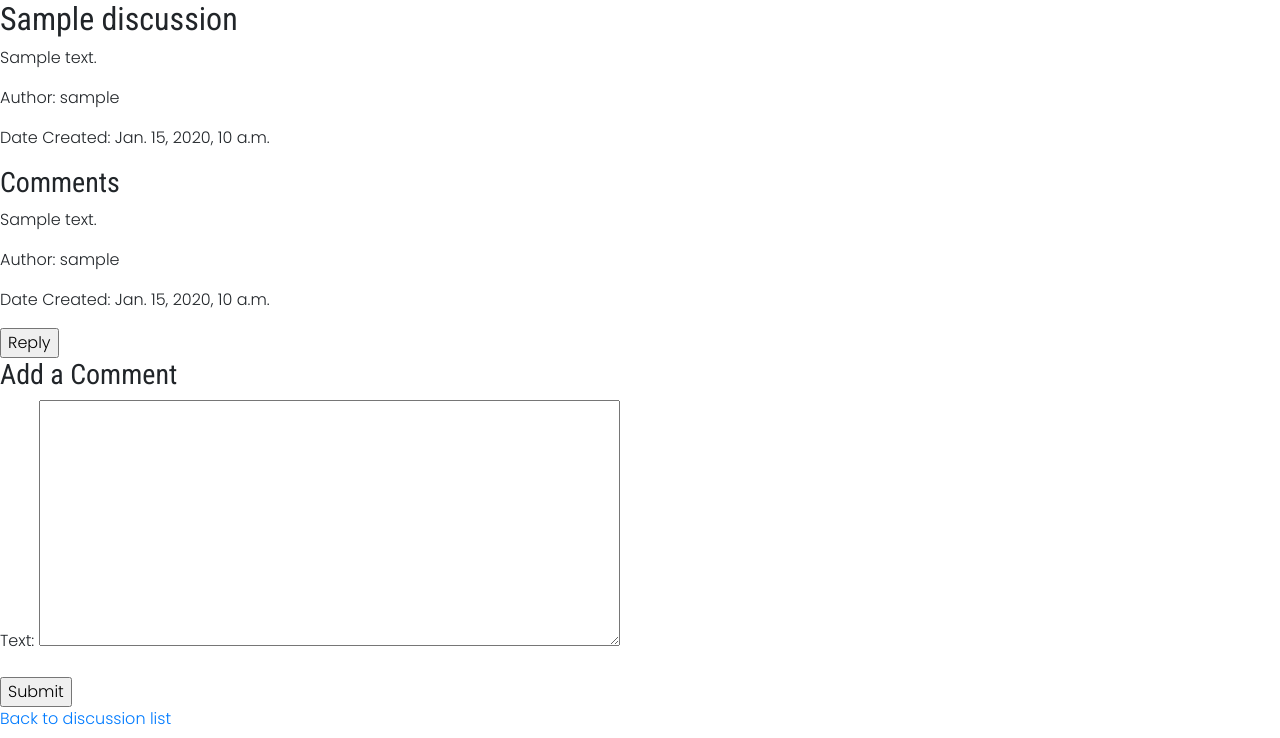
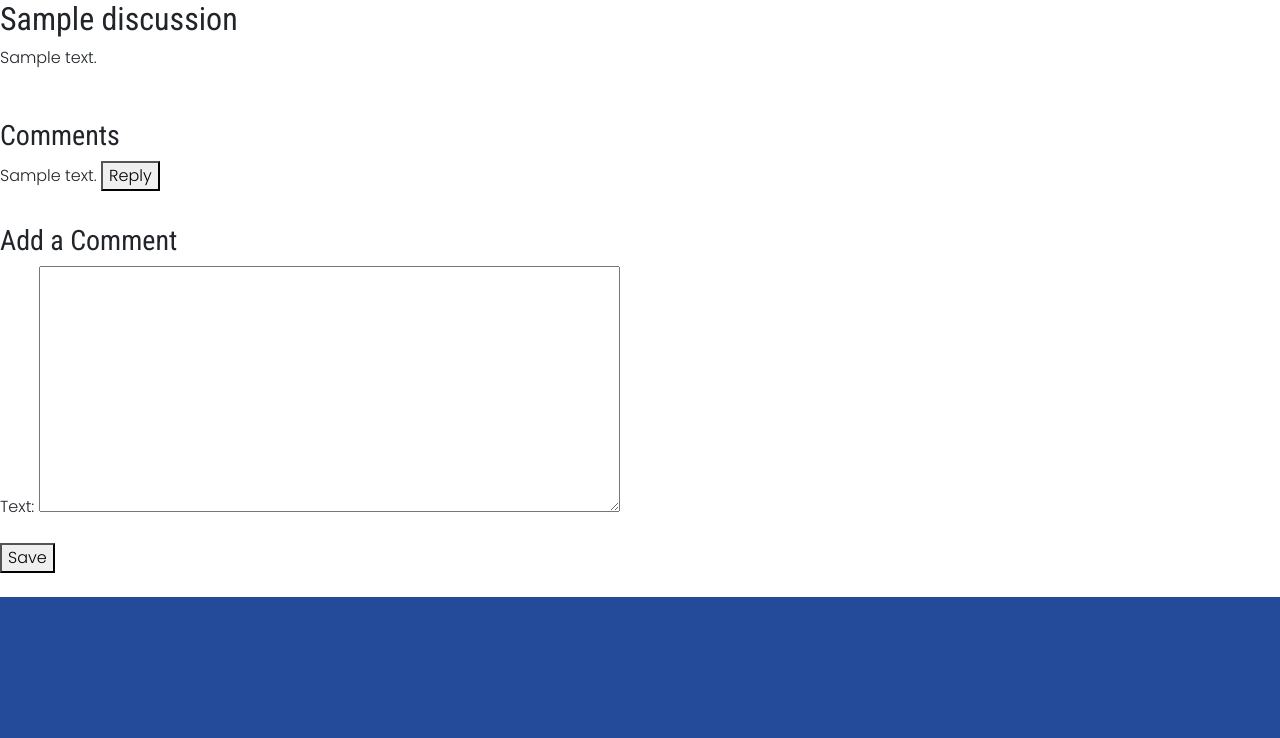
Before and after one commit to AlbinHall/blue-white-blog, a Django app: page /discussions/1/ in a window 1280 px wide. Shown: the part 62-800 px from the top of the page. Run offline with Django 3.2, Linux system fonts and the light colour scheme; tables that the repository leaves empty hold one stand-in row (values such as "Sample post"); some libraries are stand-ins or nearby versions.

Commit message:
add functionality for comments.thread discussion_detail.hmtl

```diff
--- a/bwblog/models.py
+++ b/bwblog/models.py
@@ -74,7 +74,8 @@ class CommentDisc(models.Model):
     date_created = models.DateTimeField(auto_now_add=True)
     discussion = models.ForeignKey(Discussion, on_delete=models.CASCADE, related_name='comments')
     author = models.ForeignKey(User, on_delete=models.CASCADE)
-    parent = models.ForeignKey('self', null=True, blank=True, on_delete=models.CASCADE)
+    parent = models.ForeignKey('self', null=True, blank=True, on_delete=models.CASCADE, related_name='children')
+
 
     def __str__(self):
         return self.text
--- a/templates/base.html
+++ b/templates/base.html
@@ -21,7 +21,7 @@
     <script src="https://cdn.jsdelivr.net/npm/bootstrap@4.6.2/dist/js/bootstrap.bundle.min.js"
         integrity="sha384-Fy6S3B9q64WdZWQUiU+q4/2Lc9npb8tCaSX9FK7E8HnRr0Jz8D6OP9dO5Vg3Q9ct" crossorigin="anonymous">
     </script>
-    <script src="https://code.jquery.com/jquery-3.6.0.min.js"></script>
+    <script src="https://ajax.googleapis.com/ajax/libs/jquery/3.6.3/jquery.min.js"></script>
 
     <!-- CSS only -->
     <link rel="stylesheet" href="https://cdn.jsdelivr.net/npm/bootstrap@4.6.2/dist/css/bootstrap.min.css"
--- a/templates/discussion_detail.html
+++ b/templates/discussion_detail.html
@@ -1,73 +1,62 @@
-
 {% extends 'base.html' %}
 {% block content %}
-{% load crispy_forms_tags %}
 
 <h2>{{ discussion.title }}</h2>
 <p>{{ discussion.description }}</p>
-<p>Author: {{ discussion.author }}</p>
-<p>Date Created: {{ discussion.date_created }}</p>
-
+<hr>
 <h3>Comments</h3>
+<div id="comments">
   {% for comment in comments %}
     <div class="comment">
-    <p>{{ comment.text }}</p>
-    <p>Author: {{ comment.author }}</p>
-    <p>Date Created: {{ comment.date_created }}</p>
-
-    <!-- Collapse to show replies if there are any -->
-    {% if comment.replies.all %}
-    <button class="btn btn-primary" type="button" data-toggle="collapse" data-target="#collapse-{{ comment.id }}">
-        Replies
-    </button>
-    <div id="collapse-{{ comment.id }}" class="collapse">
-        {% for reply in comment.replies.all %}
-        <div class="reply">
-            <p>{{ reply.text }}</p>
-            <p>Author: {{ reply.author }}</p>
-            <p>Date Created: {{ reply.date_created }}</p>
+      {{ comment.text }}
+      <button class="reply-button" data-comment-id="{{ comment.id }}">Reply</button>
+      <form class="reply-form" data-comment-id="{{ comment.id }}" style="display: none;">
+        <!-- Add the reply form here -->
+      </form>
+      <div class="replies">
+        <!-- Child comments go here -->
+        {% for reply in comment.children.all %}
+          <div class="comment">
+            {{ reply.text }}
+            <button class="reply-button" data-comment-id="{{ reply.id }}">Reply</button>
+            <form class="reply-form" data-comment-id="{{ reply.id }}" style="display: none;">
+              <!-- Add the reply form here -->
+            </form>
+            <div class="replies">
+              <!-- Nested child comments go here -->
+            </div>
           </div>
         {% endfor %}
       </div>
-    {% endif %}
-
-    <!-- Form to submit a reply -->
-    <form method="post" class="reply-form">
-        {% csrf_token %}
-        {{ reply_form.text }}
-        <input type="hidden" name="parent_id" value="{{ comment.id }}">
-        <input type="submit" value="Reply">
-    </form>
     </div>
   {% endfor %}
-
+</div>
+<hr>
 <h3>Add a Comment</h3>
 <form method="post">
   {% csrf_token %}
   {{ form.as_p }}
-    <input type="submit" value="Submit">
+  <button type="submit">Save</button>
 </form>
-<a href="{% url 'discussion_list' %}">Back to discussion list</a>
+<script>
+  $(document).on("click", ".reply-button", function() {
+    var commentId = $(this).data("comment-id");
+    $(".reply-form[data-comment-id=" + commentId + "]").toggle();
+  });
+
+  $(document).on("submit", ".reply-form", function(event) {
+    event.preventDefault();
+
+    var form = $(this);
+    var commentId = form.data("comment-id");
+    var commentText = form.find("input[name=text]").val();
+
+    // Send an AJAX request to the server to save the reply
+    $.post("/save-reply/", { comment_id: commentId, text: commentText }, function(data) {
+      // Add the reply to the list of child comments for the parent comment
+      form.before("<div class='comment'>" + commentText + "</div>");
+      form.toggle();
+    });
+  });
+</script>
 {% endblock %}
-
-
-{% for comment in comments %}
-    <div class="comment">
-        <p>{{ comment.text }}</p>
-        <p>Author: {{ comment.author }}</p>
-        <p>Date Created: {{ comment.date_created }}</p>
-
-        {% if comment.children.exists %}
-            <button class="btn btn-primary" data-toggle="collapse" data-target="#{{ comment.id }}">Show Replies</button>
-            <div id="{{ comment.id }}" class="collapse">
-                {% for reply in comment.children.all %}
-                    <div class="reply">
-                        <p>{{ reply.text }}</p>
-                        <p>Author: {{ reply.author }}</p>
-                        <p>Date Created: {{ reply.date_created }}</p>
-                    </div>
-                {% endfor %}
-            </div>
-        {% endif %}
-    </div>
-{% endfor %}
```
Also changed, not shown: bwblog/migrations/0011_alter_commentdisc_parent.py (added). Lines whose indentation alone changed are shown as unchanged.
